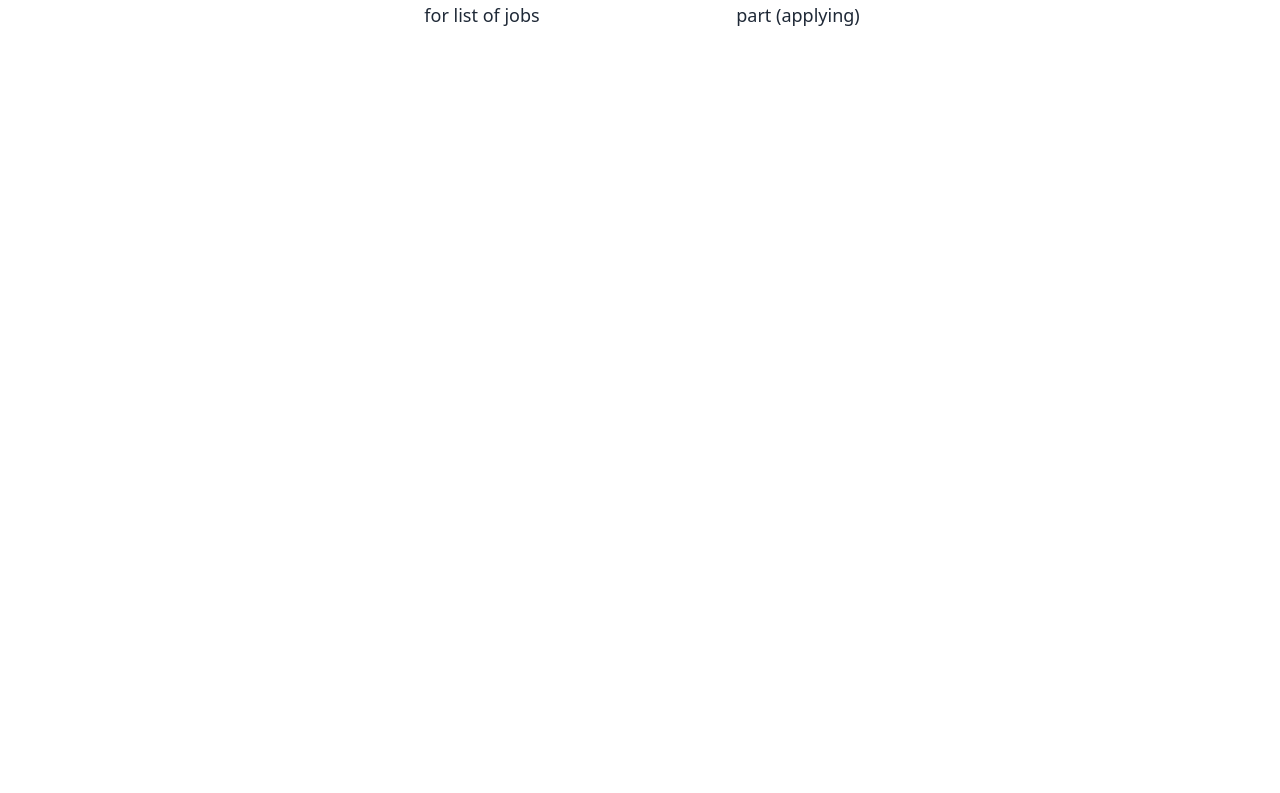
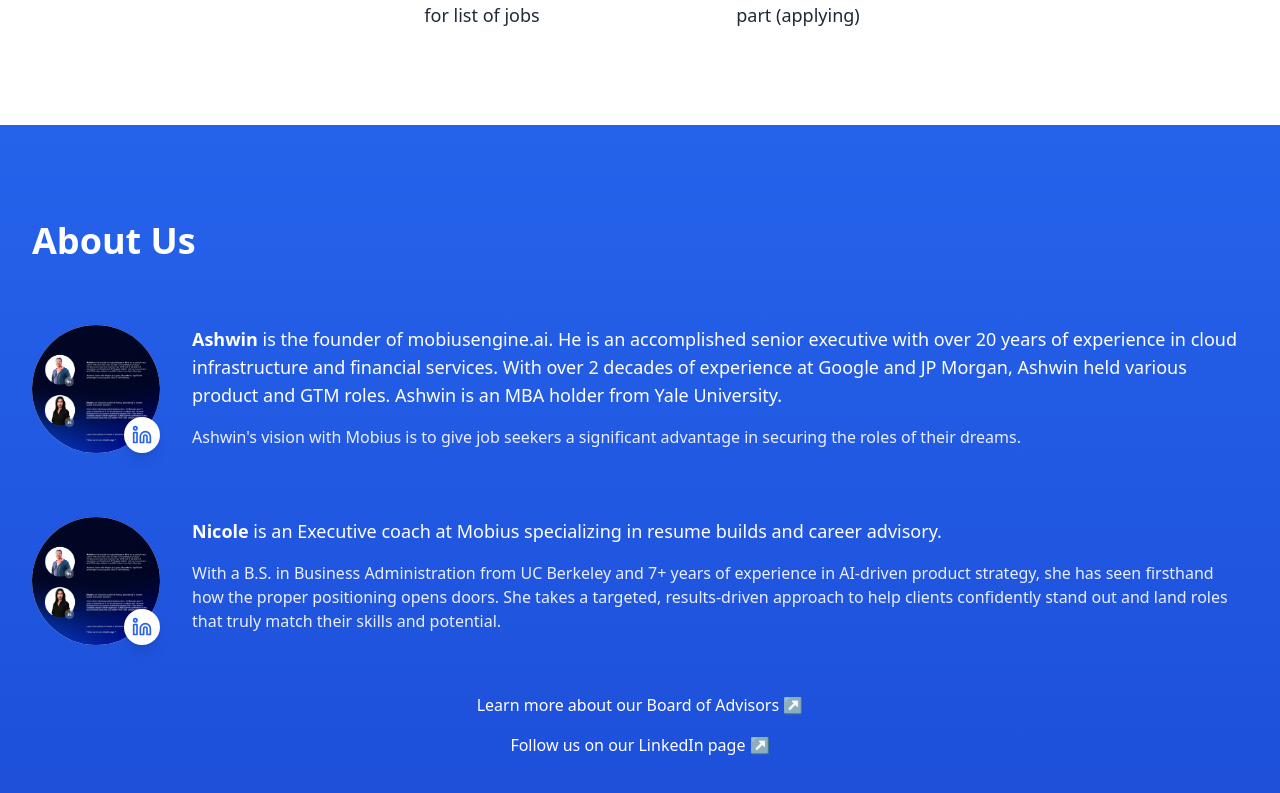
Before and after one commit to rayyan-akhter/MobiusEngine-landingPage, a React (Vite) app: page / in a window 1280 px wide. Shown: the part 899-1692 px from the top of the page. Before the commit the page ends 1024 px from the top, so only its background shows below. Built offline with nearby package versions, Linux system fonts and the light colour scheme.

Commit message:
Replicate existing UI and add section
Replicate the existing UI as per the provided image and add a new section below it, maintaining design consistency.

```diff
--- /dev/null
+++ b/src/components/AboutUs.tsx
@@ -0,0 +1,78 @@
+
+import { Linkedin } from "lucide-react";
+
+const teamMembers = [
+  {
+    name: "Ashwin",
+    image: "/lovable-uploads/9dd7b54d-379f-4571-ae3b-66d48ef4337d.png",
+    description: "is the founder of mobiusengine.ai. He is an accomplished senior executive with over 20 years of experience in cloud infrastructure and financial services. With over 2 decades of experience at Google and JP Morgan, Ashwin held various product and GTM roles. Ashwin is an MBA holder from Yale University.",
+    vision: "Ashwin's vision with Mobius is to give job seekers a significant advantage in securing the roles of their dreams."
+  },
+  {
+    name: "Nicole",
+    image: "/lovable-uploads/9dd7b54d-379f-4571-ae3b-66d48ef4337d.png",
+    description: "is an Executive coach at Mobius specializing in resume builds and career advisory.",
+    additionalInfo: "With a B.S. in Business Administration from UC Berkeley and 7+ years of experience in AI-driven product strategy, she has seen firsthand how the proper positioning opens doors. She takes a targeted, results-driven approach to help clients confidently stand out and land roles that truly match their skills and potential."
+  }
+];
+
+const AboutUs = () => {
+  return (
+    <div className="bg-gradient-to-b from-blue-600 to-blue-700 py-16 lg:py-24">
+      <div className="max-w-7xl mx-auto px-6 lg:px-8">
+        <h2 className="text-3xl lg:text-4xl font-bold text-white mb-16">
+          About Us
+        </h2>
+
+        <div className="space-y-16">
+          {teamMembers.map((member, index) => (
+            <div key={member.name} className="flex flex-col lg:flex-row items-start gap-8">
+              <div className="relative">
+                <div className="w-32 h-32 rounded-full overflow-hidden bg-white">
+                  <img
+                    src={member.image}
+                    alt={member.name}
+                    className="w-full h-full object-cover"
+                  />
+                </div>
+                <a
+                  href="https://linkedin.com"
+                  target="_blank"
+                  rel="noopener noreferrer"
+                  className="absolute bottom-0 right-0 bg-white rounded-full p-2 shadow-lg hover:bg-gray-100 transition-colors"
+                >
+                  <Linkedin className="w-5 h-5 text-blue-600" />
+                </a>
+              </div>
+
+              <div className="text-white">
+                <p className="text-lg">
+                  <strong>{member.name}</strong> {member.description}
+                </p>
+                {member.vision && (
+                  <p className="mt-4 text-white/90">{member.vision}</p>
+                )}
+                {member.additionalInfo && (
+                  <p className="mt-4 text-white/90">{member.additionalInfo}</p>
+                )}
+              </div>
+            </div>
+          ))}
+        </div>
+
+        <div className="mt-12 space-y-4 text-center">
+          <a href="#" className="text-white hover:underline inline-block">
+            Learn more about our Board of Advisors ↗
+          </a>
+          <div>
+            <a href="#" className="text-white hover:underline inline-block">
+              Follow us on our LinkedIn page ↗
+            </a>
+          </div>
+        </div>
+      </div>
+    </div>
+  );
+};
+
+export default AboutUs;
--- a/src/index.css
+++ b/src/index.css
@@ -85,3 +85,7 @@
 .circle-number {
   @apply w-12 h-12 rounded-full border-2 border-blue-600 flex items-center justify-center text-blue-600 text-xl font-semibold;
 }
+
+.about-us-gradient {
+  background: linear-gradient(180deg, #1E40AF 0%, #2563EB 100%);
+}
--- a/src/pages/Index.tsx
+++ b/src/pages/Index.tsx
@@ -2,6 +2,7 @@
 import Navbar from "@/components/Navbar";
 import Hero from "@/components/Hero";
 import HowItWorks from "@/components/HowItWorks";
+import AboutUs from "@/components/AboutUs";
 
 const Index = () => {
   return (
@@ -9,6 +10,7 @@ const Index = () => {
       <Navbar />
       <Hero />
       <HowItWorks />
+      <AboutUs />
     </div>
   );
 };
```
Also changed, not shown: public/lovable-uploads/9dd7b54d-379f-4571-ae3b-66d48ef4337d.png (added).
